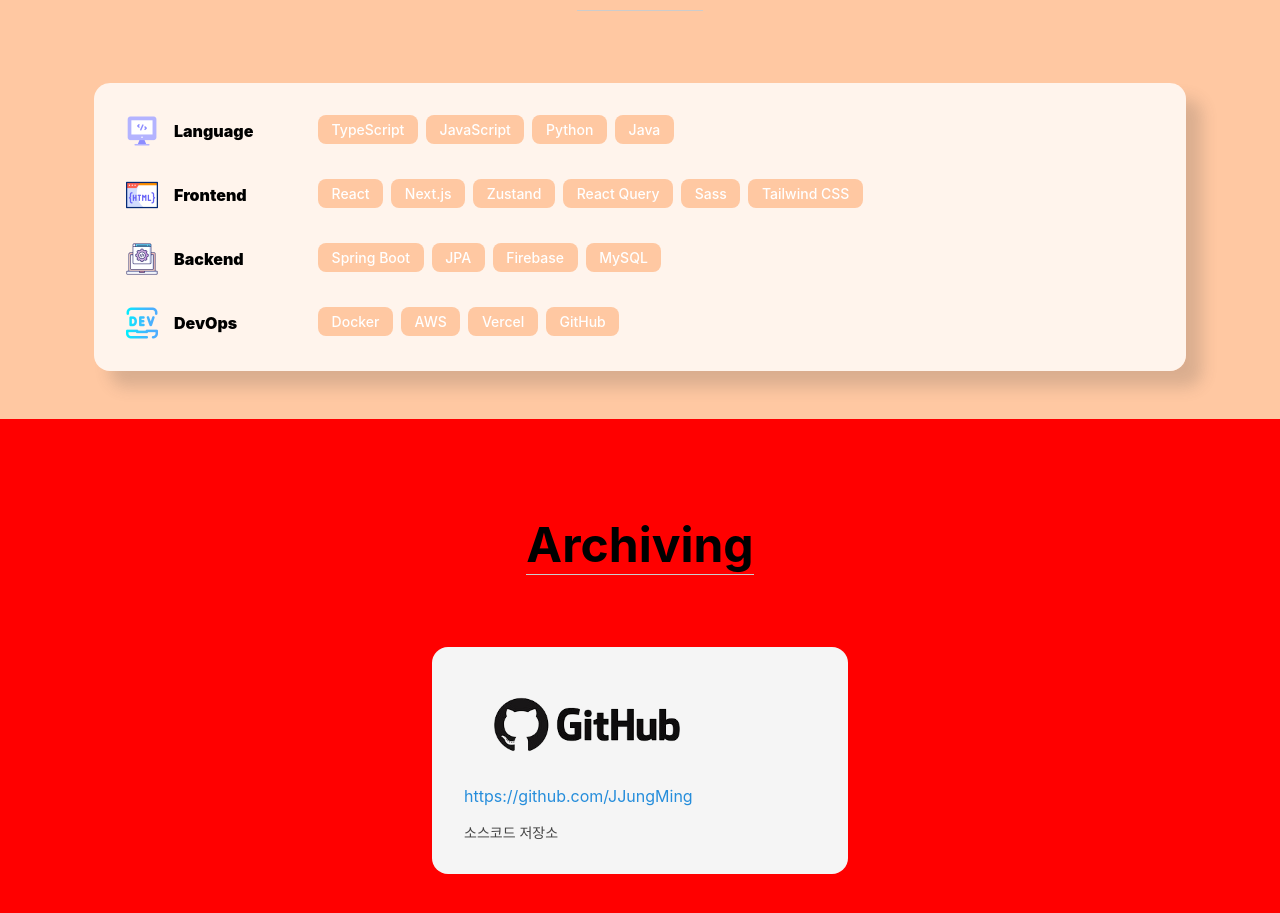
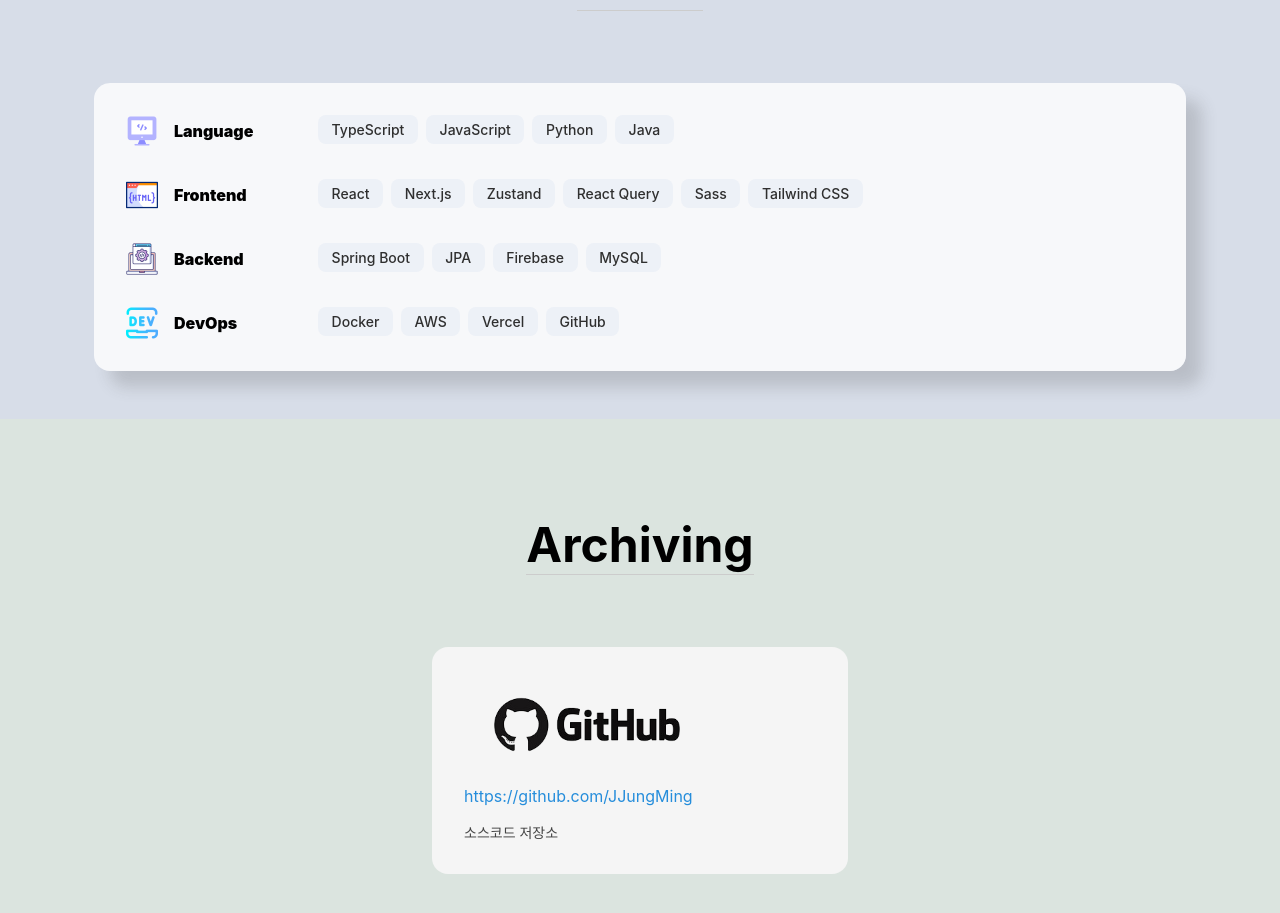
Before and after one commit to jjungming/jm_portfolio, a React (Create React App) app: page / in a window 1280 px wide. Shown: the part 1186-2099 px from the top of the page. Built offline with nearby package versions, Linux system fonts and the light colour scheme.

Commit message:
modify background-color

```diff
--- a/src/components/sections/Archiving/Archiving.module.css
+++ b/src/components/sections/Archiving/Archiving.module.css
@@ -1,6 +1,6 @@
 /* 링크 카드 UI, 아이콘 스타일 */
 .archivingContainer {
-    background-color: #ff0000;
+    background-color: #dbe4df;
 }
 
 .archivingContent {
@@ -49,10 +49,10 @@
 
 }
 
-.archivingWrapper:hover {
+.archivingItems:hover {
     transform: scale(1.05);
 }
 
-.archivingWrapper:hover .archivingURL {
+.archivingItems:hover .archivingURL {
     text-decoration: underline;
 }
--- a/src/components/sections/Skills/Skills.module.css
+++ b/src/components/sections/Skills/Skills.module.css
@@ -1,6 +1,6 @@
 /* 기술 카드 그리드, 아이콘 정렬 스타일 */
 .skillsContainer {
-    background: #ffc8a2;
+    background-color: #d7dde8;
 }
 
 .skillsContent {
@@ -52,6 +52,6 @@
     border-radius: .5rem;
     font-weight: 500;
     font-size: .875rem;
-    background-color: #ffc8a2;
-    color: #ffffff;
+    background-color: #edf1f7;
+    color: #2f2f2f;
 }
```
